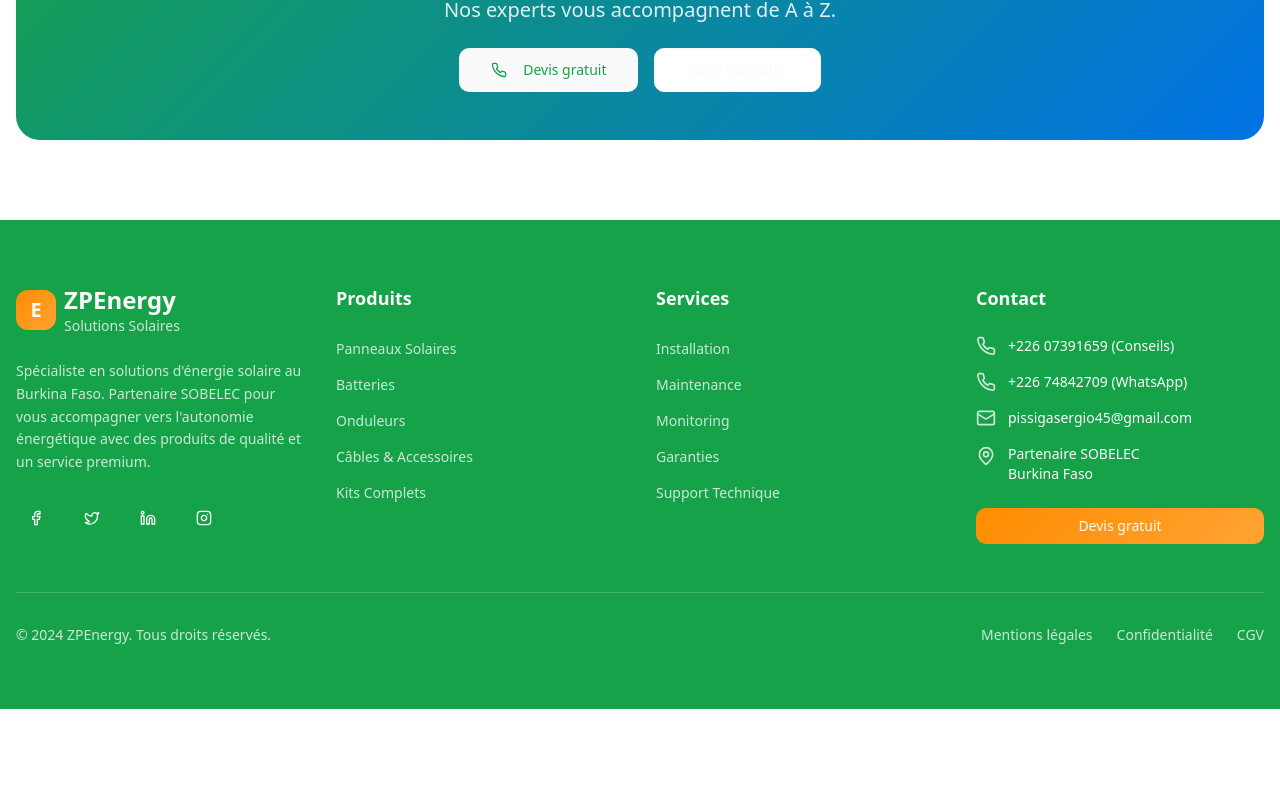
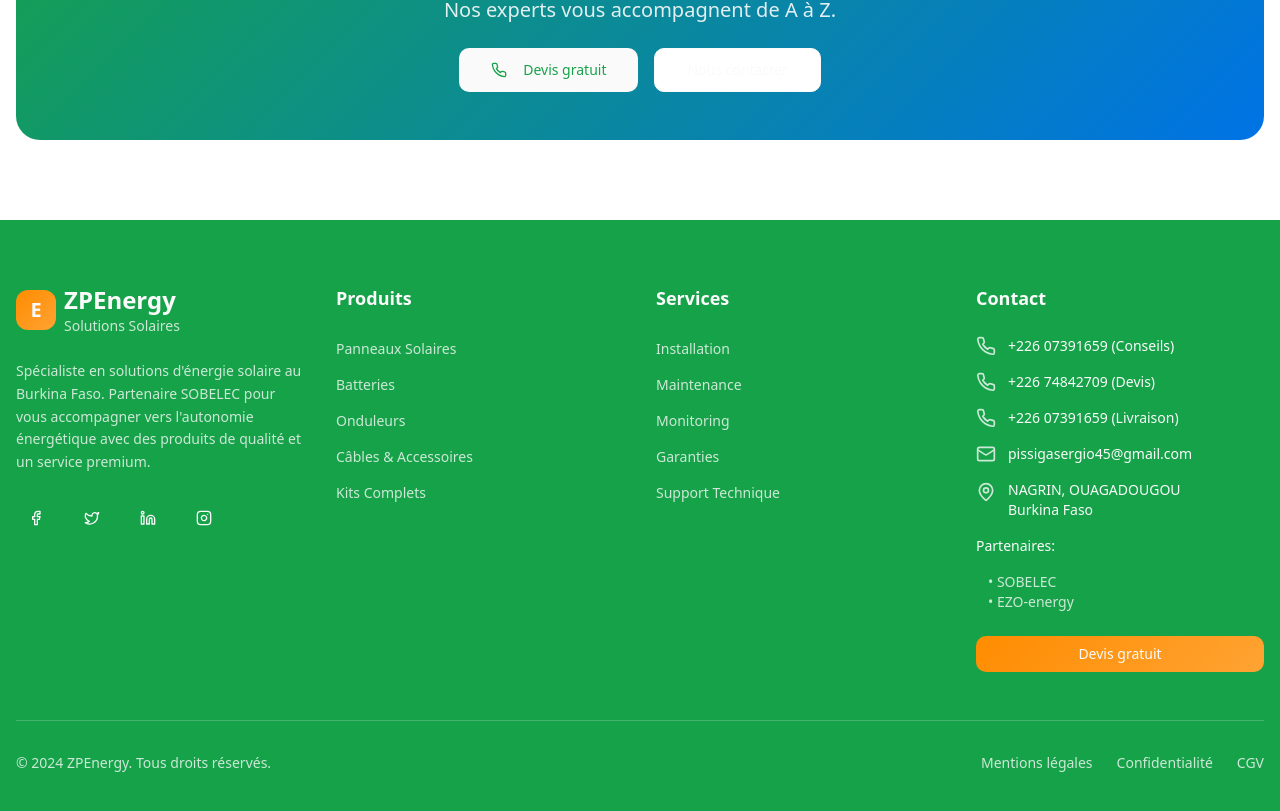
Before and after one commit to pissigasergio45-afk/solar-power-plus-45, a React (Vite) app: page / in a window 1280 px wide. Shown: the part 2856-3667 px from the top of the page. Before the commit the page ends 3565 px from the top, so only its background shows below. Built offline with nearby package versions, Linux system fonts and the light colour scheme.

Commit message:
Update contact and partnership information
Adjusted delivery contact number, social media handles, and added EZO-energy as a partner. Also updated the site's location to Nagrin, Ouagadougou.

```diff
--- a/src/components/Footer.tsx
+++ b/src/components/Footer.tsx
@@ -71,7 +71,11 @@ const Footer = () => {
               </div>
               <div className="flex items-center space-x-3">
                 <Phone className="h-5 w-5 opacity-80" />
-                <span className="text-sm">+226 74842709 (WhatsApp)</span>
+                <span className="text-sm">+226 74842709 (Devis)</span>
+              </div>
+              <div className="flex items-center space-x-3">
+                <Phone className="h-5 w-5 opacity-80" />
+                <span className="text-sm">+226 07391659 (Livraison)</span>
               </div>
               <div className="flex items-center space-x-3">
                 <Mail className="h-5 w-5 opacity-80" />
@@ -80,9 +84,16 @@ const Footer = () => {
               <div className="flex items-start space-x-3">
                 <MapPin className="h-5 w-5 opacity-80 mt-0.5" />
                 <span className="text-sm">
-                  Partenaire SOBELEC<br />
+                  NAGRIN, OUAGADOUGOU<br />
                   Burkina Faso
                 </span>
+              </div>
+              <div className="flex items-start space-x-3">
+                <span className="text-sm font-medium">Partenaires:</span>
+              </div>
+              <div className="text-sm opacity-80 ml-3">
+                • SOBELEC<br />
+                • EZO-energy
               </div>
             </div>
             <Button variant="solar" size="sm" className="w-full">
```
